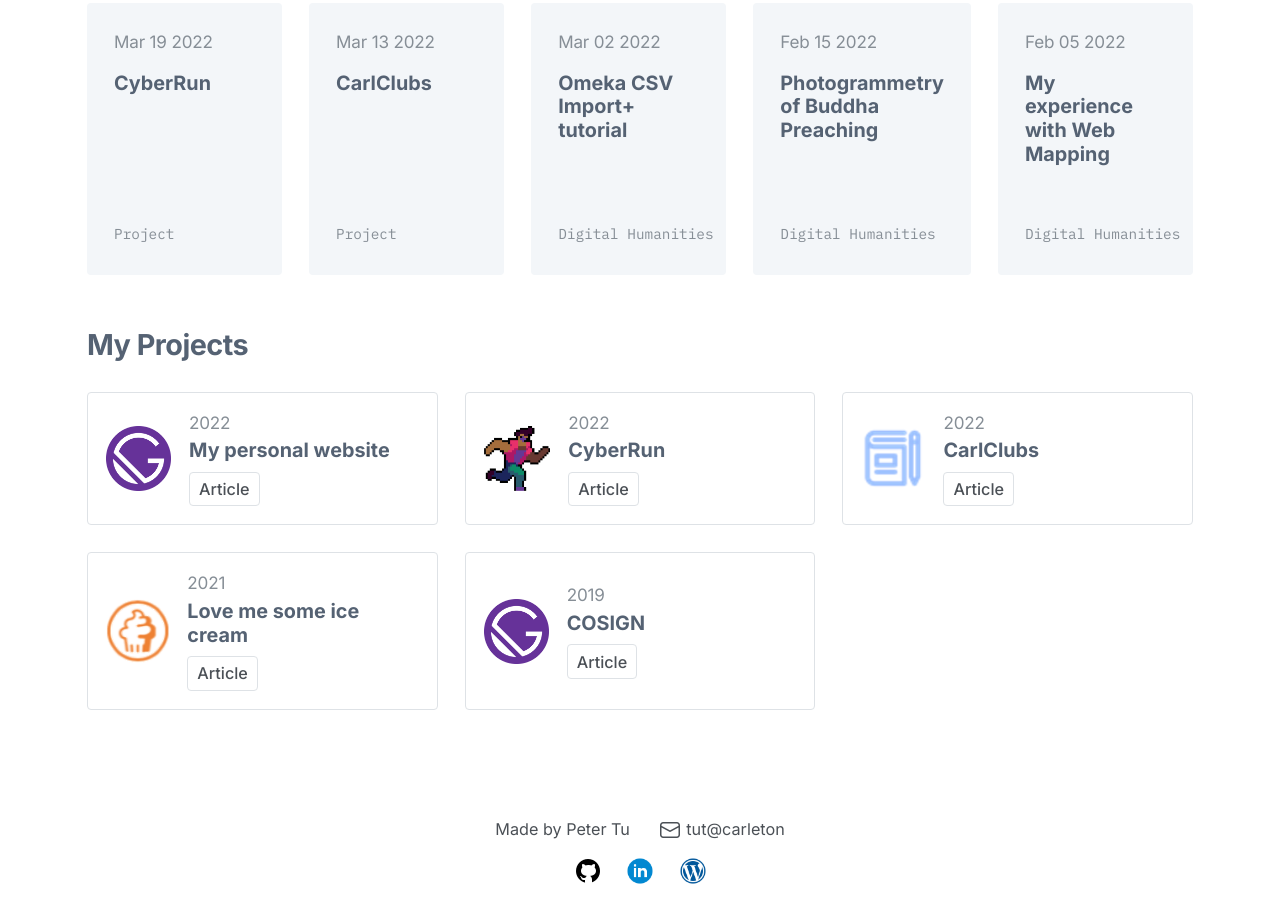
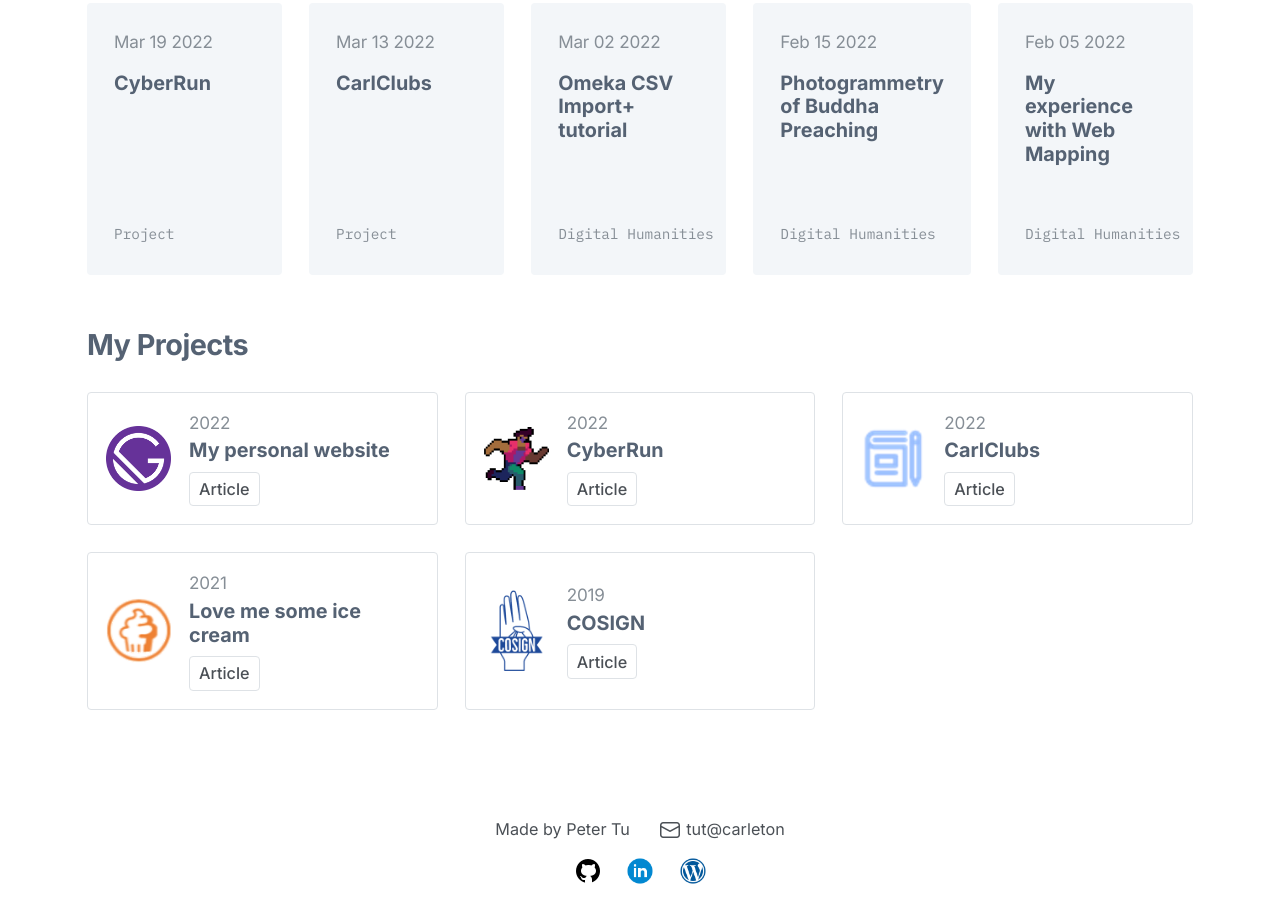
Before and after one commit to tutingjun/petertu.gatsbyjs.io, a Gatsby site: page / in a window 1280 px wide. Shown: the part 689-1611 px from the top of the page. Built offline with nearby package versions, Linux system fonts and the light colour scheme; Gatsby itself is replaced by a stand-in of ours.

Commit message:
Add cosign logo

```diff
--- a/src/components/style.css
+++ b/src/components/style.css
@@ -264,6 +264,10 @@ p.hero-description {
   gap: 1rem;
 }
 
+.project-image {
+  width: 65px;
+}
+
 @media screen and (min-width: 700px) {
   .highlight-preview {
     grid-template-columns: repeat(2, 1fr);
@@ -410,8 +414,10 @@ p.hero-description {
 }
 
 .index-images {
-  height: 65px;
-  width: auto;
+  width: 65px;
+  height: auto;
+  display: block;
+  margin: auto;
 }
 
 /* Headings */
@@ -822,7 +828,7 @@ a.post p {
 
 .post-sidebar .tags {
   gap: 0.3rem;
-  max-width: fit-content;
+  max-width: 210px;
 }
 
 .post-sidebar .button {
@@ -1118,6 +1124,7 @@ pre[class*="language-"] {
 
 .typewriter {
   color: #047bb7;
+  /* font-family: var(--font-family-monospace); */
 }
 
 .subheading {
--- a/src/data/projectList.js
+++ b/src/data/projectList.js
@@ -2,6 +2,7 @@ import icon from "../images/icon.png";
 import cyberrun from "../images/cyberrun.png";
 import carlclub from "../images/Carlclub_logo.png";
 import icecream from "../images/icecream_logo.png";
+import cosign from "../images/Cosign_logo.png";
 export const projectLists = [
   {
     name: "My personal website",
@@ -41,7 +42,7 @@ export const projectLists = [
     date: "2019",
     slug: "https://github.com/tutingjun/COSIGN",
     tagline: "An American sign language interpreter using VGG-16",
-    writeup: "/",
-    image: icon,
+    writeup: "/blog/cosign",
+    image: cosign,
   },
 ];
--- a/src/pages/index.js
+++ b/src/pages/index.js
@@ -98,11 +98,13 @@ const IndexPage = ({ data }) => {
           {projectLists.map((project) => {
             return (
               <div className="muted card flex">
-                <img
-                  src={project.image}
-                  alt="test Images"
-                  className="index-images"
-                />
+                <div className="project-image">
+                  <img
+                    src={project.image}
+                    alt="test Images"
+                    className="index-images"
+                  />
+                </div>
                 <div>
                   <p>{project.date}</p>
                   <a
```
Also changed, not shown: src/images/Cosign_logo.png (added).
